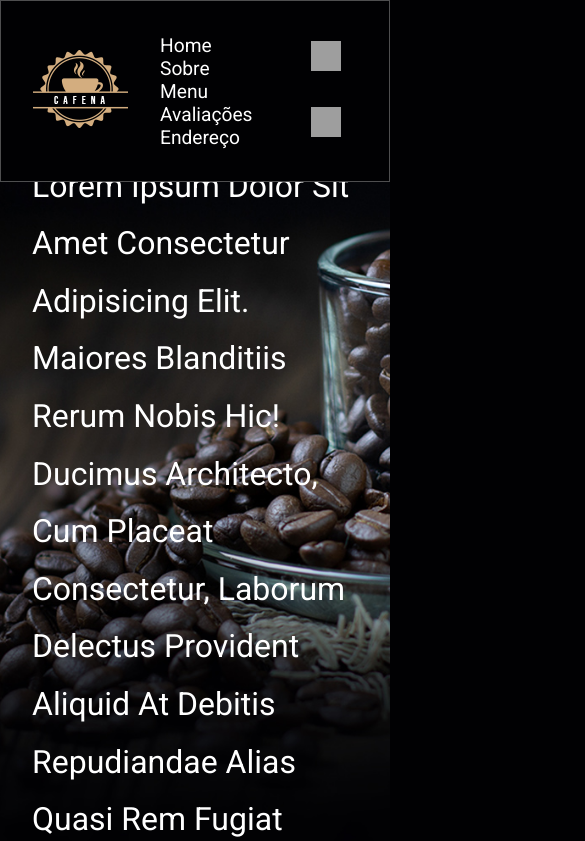
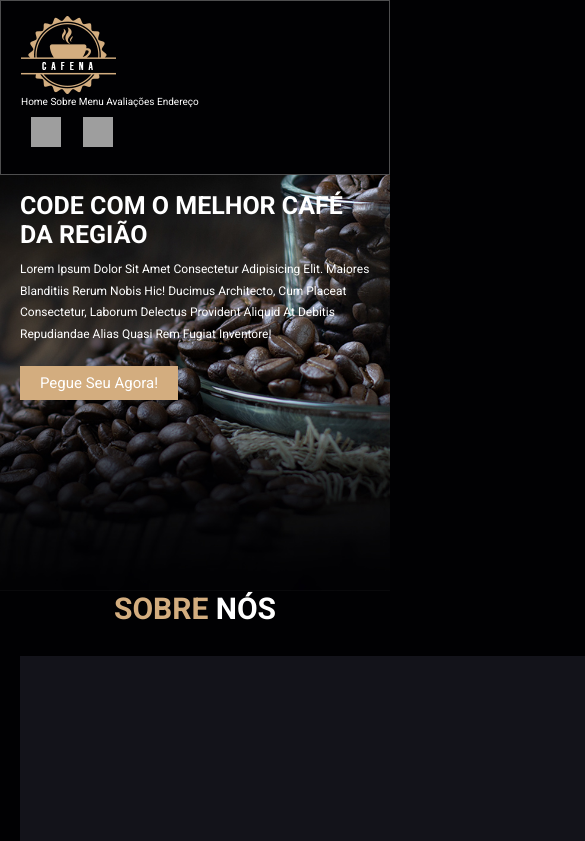
Before and after one commit to SabrinaDev0621/projeto-cafeteria, a plain HTML site: page index.html in a window 390 px wide. Shown: the top 841 px of the page, 585 px wide, since content can reach past the window. Drawn offline with nearby package versions, Linux system fonts and the light colour scheme; grey boxes are pictures that could not be loaded.

Commit message:
final v3
Deixei o site responsivo

```diff
--- a/index.html
+++ b/index.html
@@ -3,7 +3,7 @@
 
 <head>
     <meta charset="UTF-8">
-    <meta name="viewport" content="width=device-width, initial-scale=1.0">
+    <meta name="viewport" content="width=device-width, initial-scale=1.0, max-scale=1.0">
     <link rel="stylesheet" href="https://cdn.jsdelivr.net/npm/bootstrap-icons@1.11.3/font/bootstrap-icons.min.css">
     <link rel="stylesheet" href="style.css">
     <link rel="preconnect" href="https://fonts.googleapis.com">
--- a/style.css
+++ b/style.css
@@ -247,3 +247,62 @@ section{
 .social .share img:hover{
     background-color: var(--main-color);
 }
+
+@media (max-width: 768px) {
+    :root {
+        font-size: 12px;
+    }
+
+    .header section {
+        flex-direction: column;
+        align-items: flex-start;
+    }
+
+    .navbar a {
+        margin: 0.5rem 0;
+        font-size: 1rem;
+    }
+
+    .conteudo h3 {
+        font-size: 3rem;
+    }
+
+    .conteudo p {
+        font-size: 1.5rem;
+    }
+
+    .box-container {
+        grid-template-columns: repeat(2, 1fr);
+    }
+
+    .menu .box-container .box {
+        padding: 2rem;
+    }
+
+    .review .box-container .box {
+        padding: 2rem 1rem;
+    }
+}
+
+@media (max-width: 480px) {
+    :root {
+        font-size: 10px;
+    }
+
+    .home-container {
+        height: 70vh;
+    }
+
+    .conteudo h3 {
+        font-size: 2.5rem;
+    }
+
+    .conteudo p {
+        font-size: 1.2rem;
+    }
+
+    .btn {
+        font-size: 1.5rem;
+        padding: 0.8rem 2rem;
+    }
+}
```
